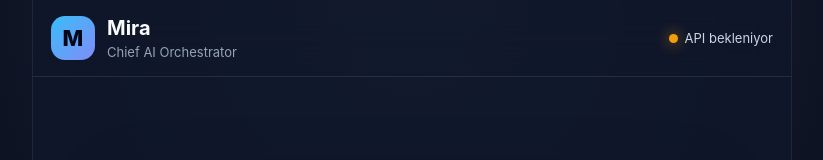
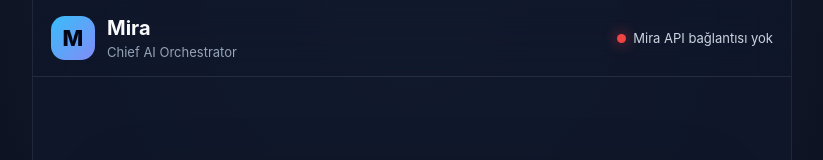
Before and after one commit to veysieken000-ctrl/zanistarast-papers, a plain HTML site: page reference-implementation/mira-pwa/index.html in a window 1280 px wide. Shown: the top 160 px of the page, without its empty margins (228-1051 px from the left). Drawn offline with Linux system fonts and the light colour scheme; no server answers.

Commit message:
feat(mira-pwa): connect API health controller

```diff
--- a/reference-implementation/mira-pwa/index.html
+++ b/reference-implementation/mira-pwa/index.html
@@ -327,7 +327,7 @@
     </form>
 
  </main>
-
+ <script type="module" src="./app.js"></script>
   <script>
     if ("serviceWorker" in navigator) {
       window.addEventListener("load", () => {
```
